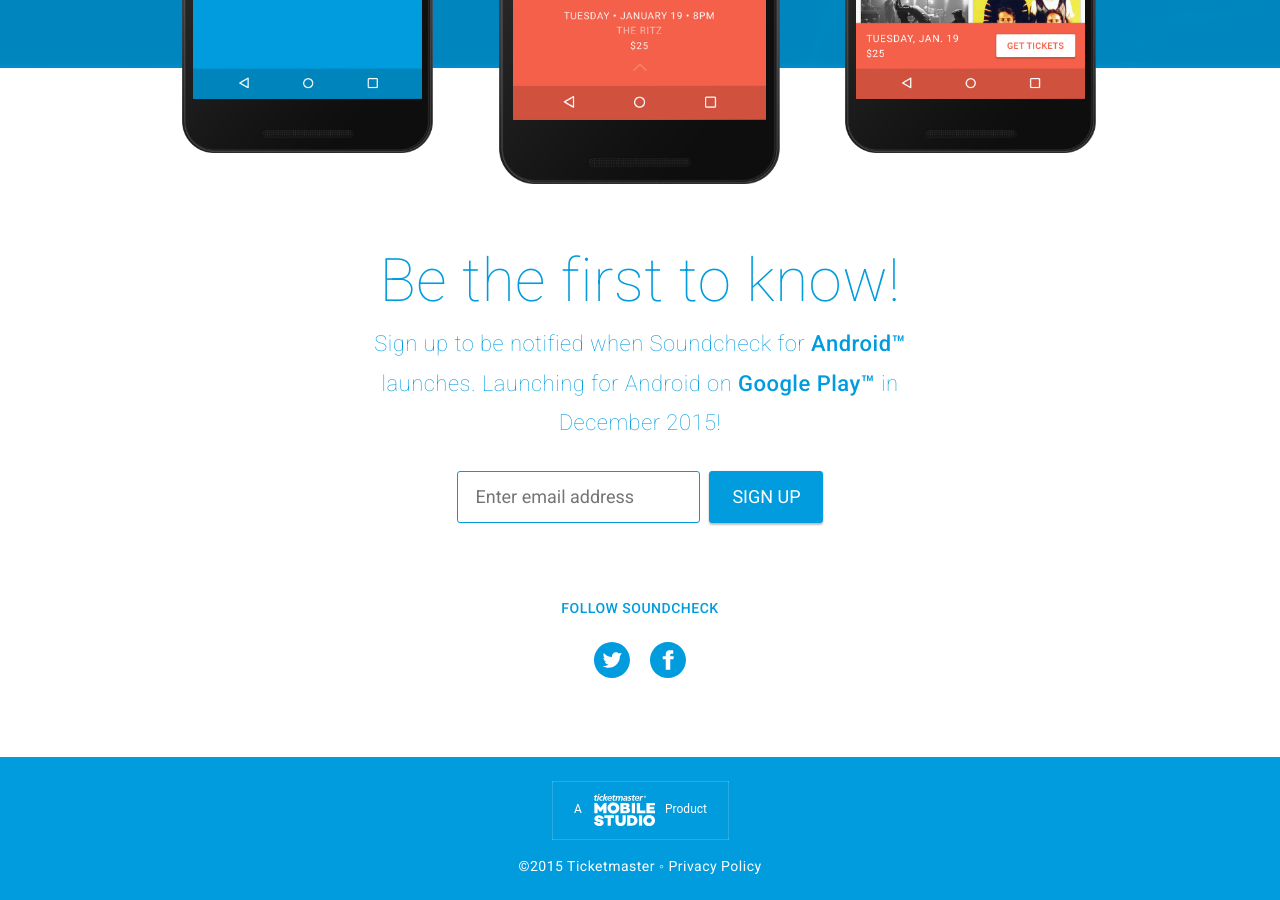
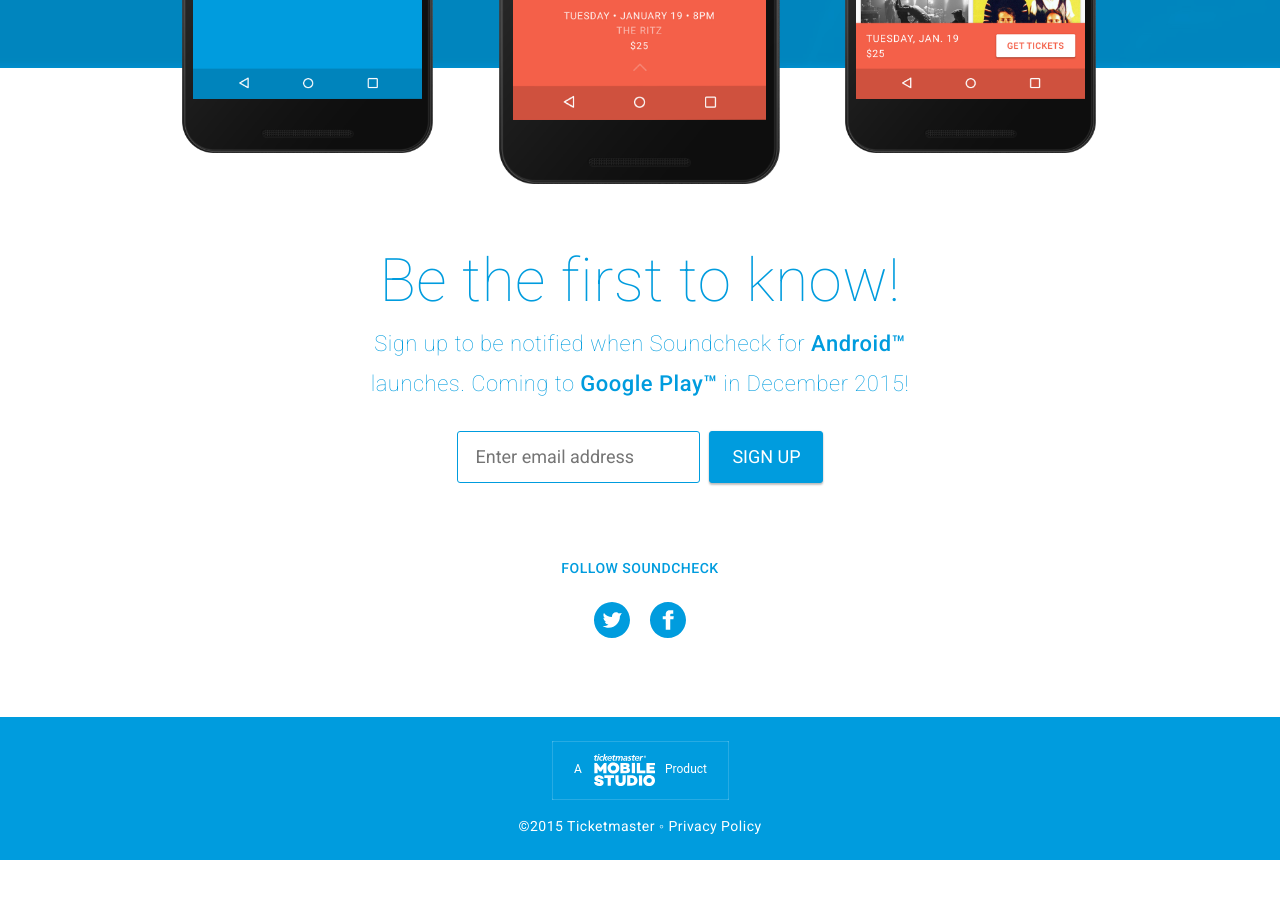
Before and after one commit to GetSoundcheck/GetSoundcheck, a Jekyll site: the page built from index.md, in a window 1280 px wide and 900 px high, scrolled down 739 px. Built offline with Jekyll 4.4.1, drawn with Linux system fonts in a browser that asks for light colours; Markdown is read by kramdown in place of the engine named in the settings; comment, search, counter and statistics services are not loaded; after the commit the page ends 1599 px from its top, so only the background shows below that.

Commit message:
Copy Fix

```diff
--- a/_layouts/default.html
+++ b/_layouts/default.html
@@ -39,7 +39,7 @@
             <div class="row">
                 <div id="contactform" class="col-sm-12">
                         <h2>Be the first to know!</h2>
-                        <p>Sign up to be notified when Soundcheck for <strong>Android&trade;</strong> launches. Launching for Android on <strong>Google Play&trade;</strong> in December 2015!</p>
+                        <p>Sign up to be notified when Soundcheck for <strong>Android&trade;</strong> launches. Coming to <strong>Google Play&trade;</strong> in December 2015!</p>
                         <!-- Begin MailChimp Signup Form -->
                         <div id="mc_embed_signup">
                         <form action="//getsoundcheck.us12.list-manage.com/subscribe/post?u=b46df0cfdee0269d4d97decb7&amp;id=2e7ca4ff73" method="post" id="mc-embedded-subscribe-form" name="mc-embedded-subscribe-form" class="validate" target="_blank" novalidate>
```
Also changed, not shown: 1 other file.
